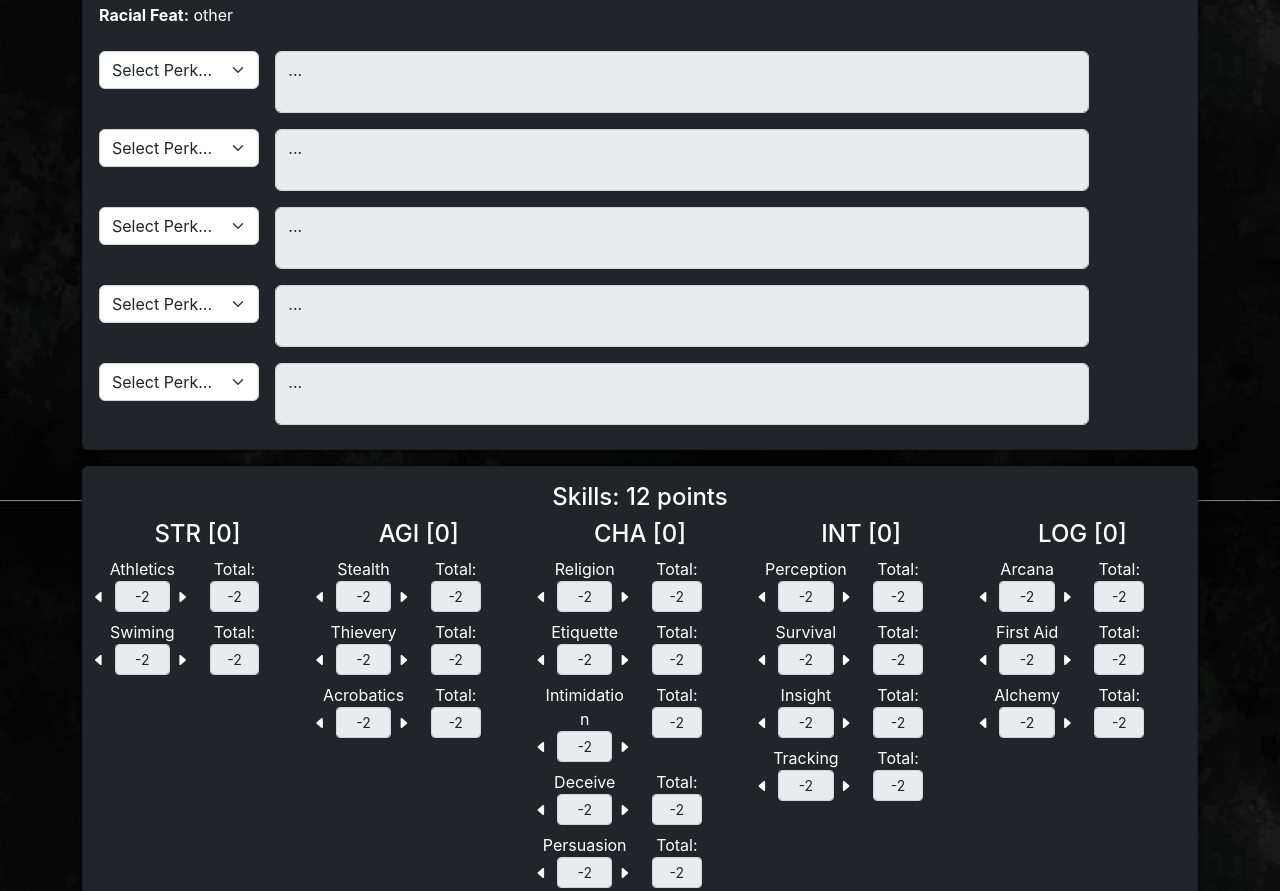
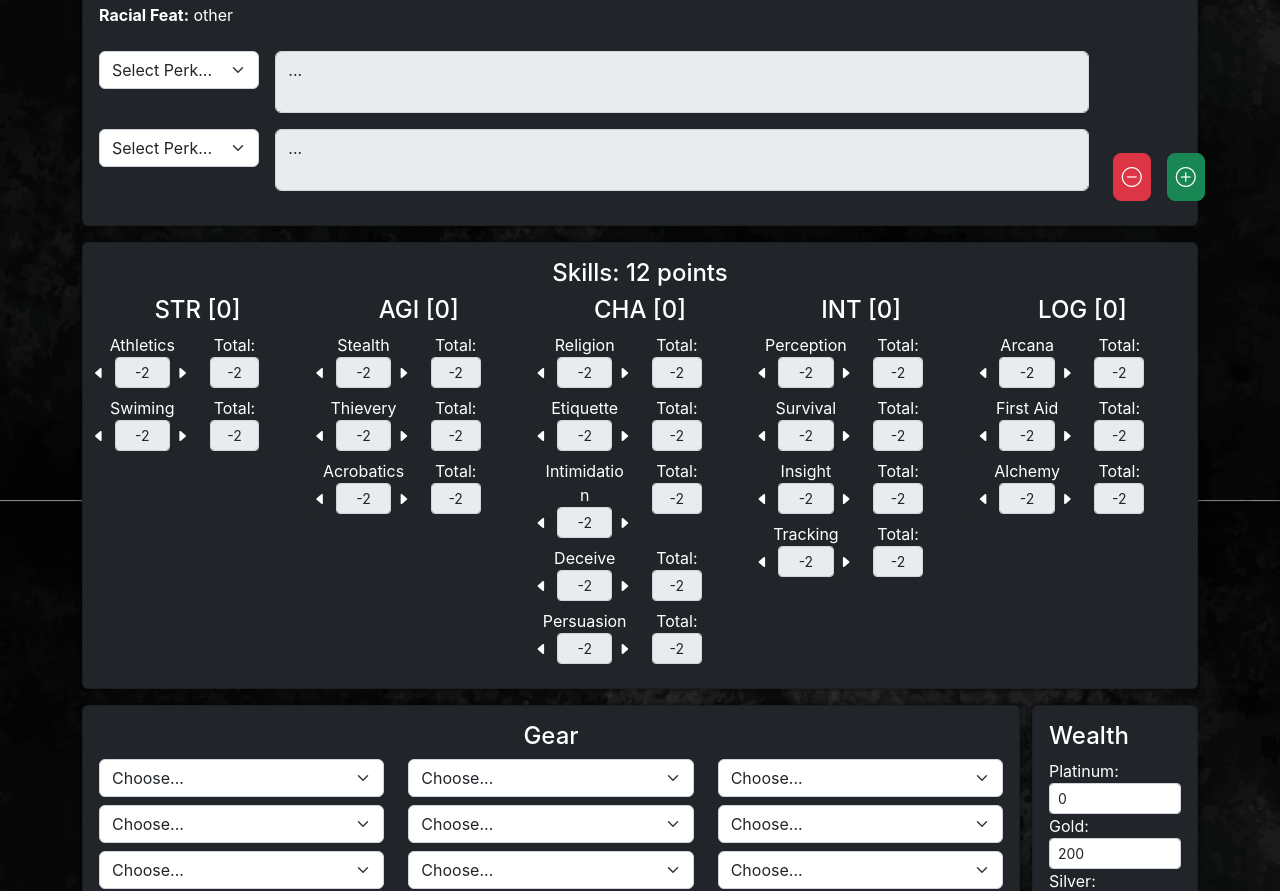
Before and after one commit to Demyus/Merciless-RPG, a React (Create React App) app: page / in a window 1280 px wide. Shown: the part 1900-2791 px from the top of the page. Built offline with nearby package versions, Linux system fonts and the light colour scheme.

Commit message:
preparing perk slots

```diff
--- a/src/components/modules/perks/Perks.jsx
+++ b/src/components/modules/perks/Perks.jsx
@@ -36,6 +36,13 @@ const perks = [
   { id: 31, name: 'Weapon Mastery',        desc: 'Gain +2 Dice to your attack DP for your weapon of choice'},
 ]
 
+const numPerks = 2;
+const perkSlots = [];
+
+for (let x = 1; x <= numPerks; x++) {
+  perkSlots.push(<PerksList key={`perkoSlot${x}`} slot={`slot${x}`} perks={perks} controls={x === numPerks? true : false } />)
+}
+
 const Perks = (props) => {
   return (
     <Card>
@@ -43,11 +50,8 @@ const Perks = (props) => {
         <div className="col-sm-12">
             <p id="racial_feat"><b>Racial Feat:</b> other</p>
         </div>
-        <PerksList slot="slot1" perks={perks} />
-        <PerksList slot="slot2" perks={perks} />
-        <PerksList slot="slot3" perks={perks} />
-        <PerksList slot="slot4" perks={perks} />
-        <PerksList slot="slot5" perks={perks} />
+        {perkSlots}
+
     </Card>
   );
 };
```
